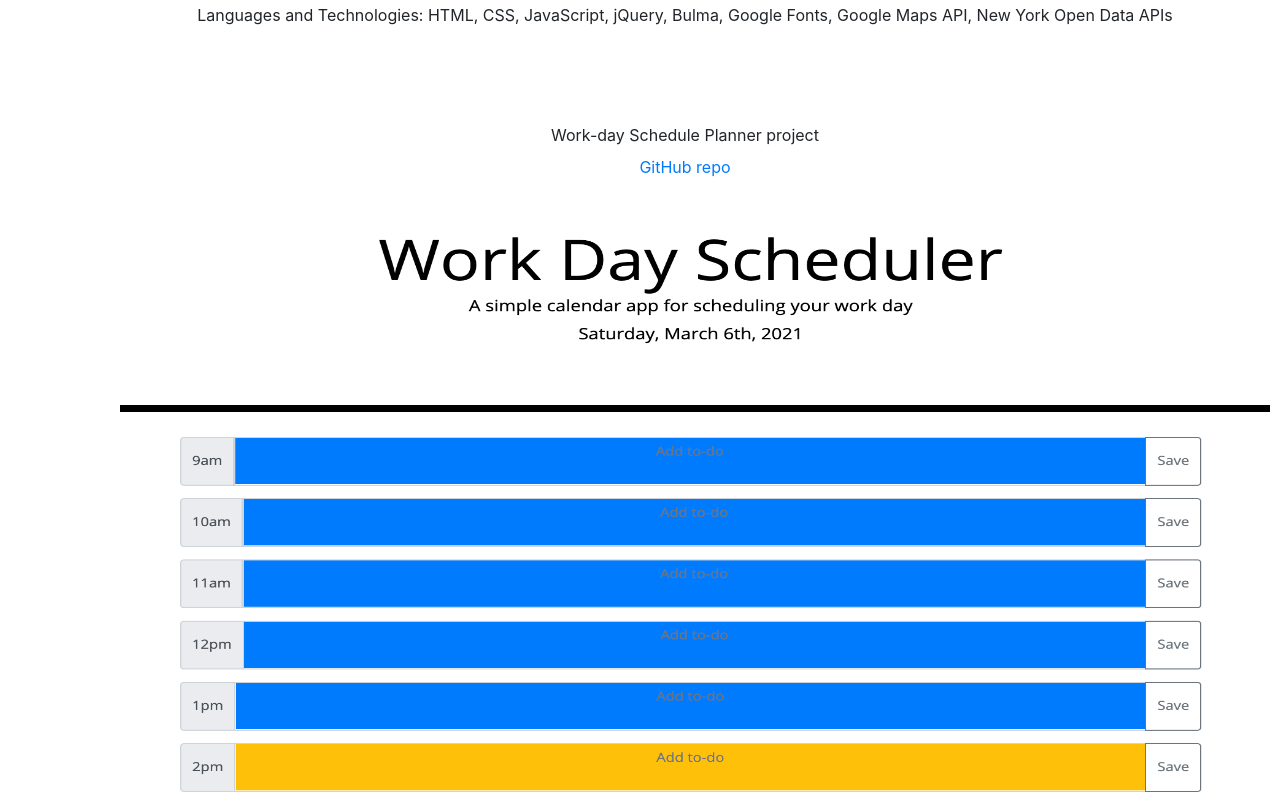
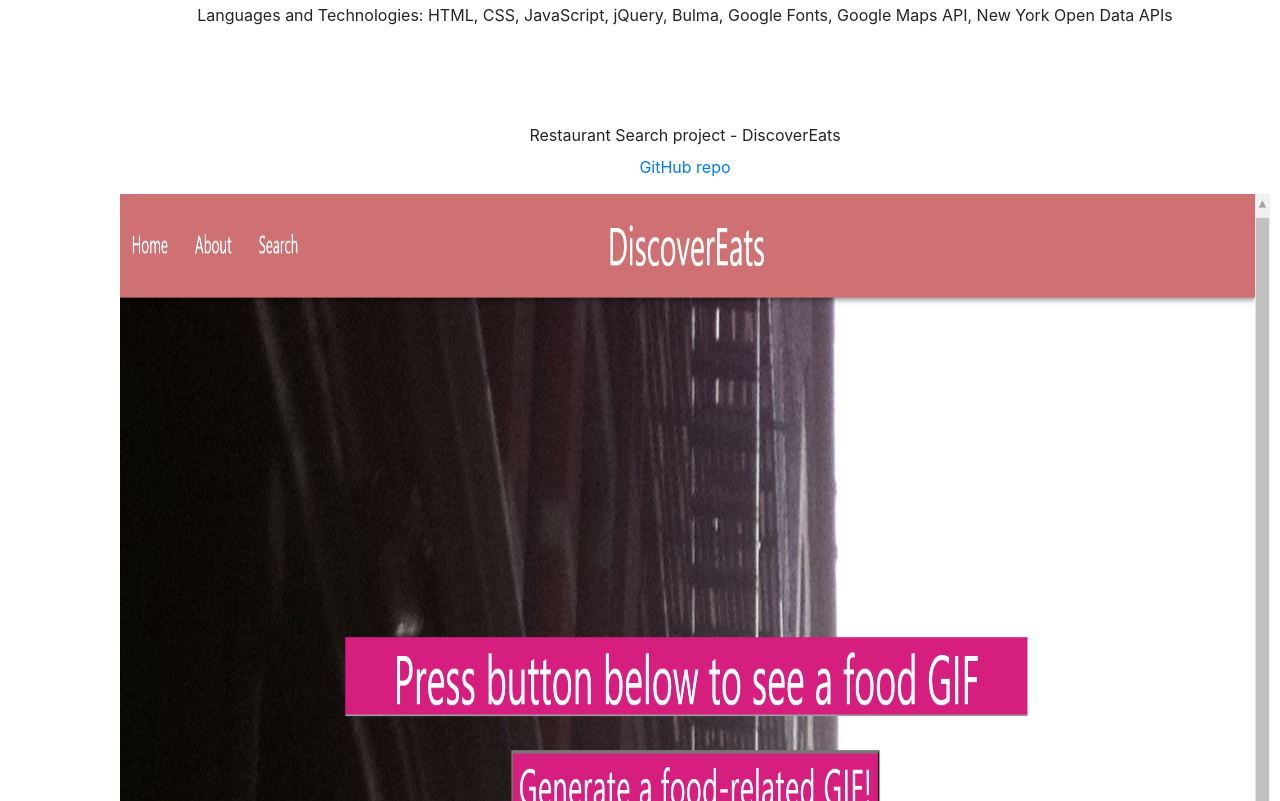
Before and after one commit to ladystephani/TechnicalPortfolio, a plain HTML site: page index.html in a window 1280 px wide. Shown: the part 2059-2860 px from the top of the page. Drawn offline with nearby package versions, Linux system fonts and the light colour scheme; grey boxes are pictures that could not be loaded.

Commit message:
Add DiscoverEats project

```diff
--- a/index.html
+++ b/index.html
@@ -57,9 +57,16 @@
             <section class="col-12 col-sm-12 col-md-12 col-lg-12 col-xl-12 project row" style="margin: 40px">
                 <label class="col-12 col-sm-12 col-md-12 col-lg-12 col-xl-12" for='big-project'>Park Search project - ParkSharkNYC</label>
                 <a class="col-12 col-sm-12 col-md-12 col-lg-12 col-xl-12" href="http://github.com/ladystephani/ParkSharkNYC" target="_blank" id="github">GitHub repo</a>
-                <a style="height: 1000px; margin-bottom: 10px" class="col-12 col-sm-12 col-md-12 col-lg-8 col-xl-12 justify-content-xl-center" id='big-project' href="https://ladystephani.github.io/ParkSharkNYC/" target="_blank" alt='Park Search project'>
+                <a style="height: 1000px; margin-bottom: 10px" class="col-12 col-sm-12 col-md-12 col-lg-8 col-xl-12 justify-content-xl-center" id='big-project' href="https://ladystephani.github.io/ParkSharkNYC/" target="_blank" alt='Restaurant Search project'>
                     <img class="h-100 d-inline-block" src="./assets/images/app screenshot/demo1.png"/></a>
                 <p class="col-12 col-sm-12 col-md-12 col-lg-12 col-xl-12" id="project-technologies">Languages and Technologies: HTML, CSS, JavaScript, jQuery, Bulma, Google Fonts, Google Maps API, New York Open Data APIs</p>
+            </section>
+            <section class="col-12 col-sm-12 col-md-12 col-lg-12 col-xl-12 project row" style="margin: 40px">
+                <label class="col-12 col-sm-12 col-md-12 col-lg-12 col-xl-12" for='big-project'>Restaurant Search project - DiscoverEats</label>
+                <a class="col-12 col-sm-12 col-md-12 col-lg-12 col-xl-12" href="https://github.com/ladystephani/DiscoverEats" target="_blank" id="github">GitHub repo</a>
+                <a style="height: 1000px; margin-bottom: 10px" class="col-12 col-sm-12 col-md-12 col-lg-8 col-xl-12 justify-content-xl-center" id='big-project' href="https://ladystephani.github.io/DiscoverEats/" target="_blank" alt='Restaurant Search project'>
+                    <img class="h-100 d-inline-block" src="./assets/images/app screenshot/discovereats.png"/></a>
+                <p class="col-12 col-sm-12 col-md-12 col-lg-12 col-xl-12" id="project-technologies">Languages and Technologies: HTML, CSS, JavaScript, jQuery, Materialize framework, Documenu API, Giphy APIs</p>
             </section>
             <section class="col-12 col-sm-12 col-md-12 col-lg-12 col-xl-12 row project" style="margin: 40px">
                 <label class="col-12 col-sm-12 col-md-12 col-lg-12 col-xl-12" for='assignment-2'>Work-day Schedule Planner project</label>
```
Also changed, not shown: assets/images/app screenshot/discovereats.png (added).
